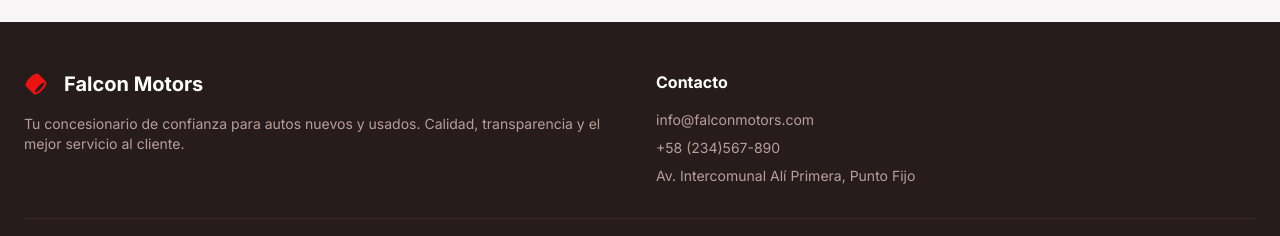
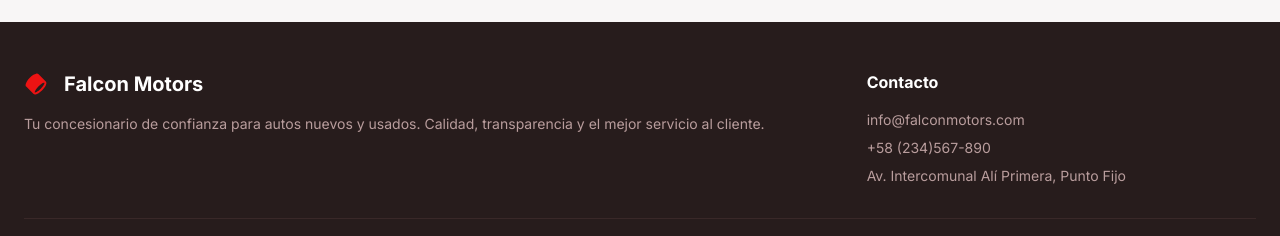
Before and after one commit to Rodolf0dsg/falconmotors-web, a Next.js app: page / in a window 1280 px wide. Shown: the part 3922-4158 px from the top of the page. Built offline with nearby package versions, Linux system fonts and the light colour scheme.

Commit message:
Improved footer resolution

```diff
--- a/src/footer/Footer.tsx
+++ b/src/footer/Footer.tsx
@@ -4,7 +4,7 @@
   return (
     <footer className="bg-card-dark text-text-muted-dark py-12">
       <div className="container mx-auto px-6">
-        <div className="grid md:grid-cols-4 gap-8">
+        <div className="grid md:grid-cols-3 gap-8">
           <div className="col-span-1 md:col-span-2">
             <div className="flex items-center gap-4 mb-4">
               <div className="size-6 text-primary">
```
